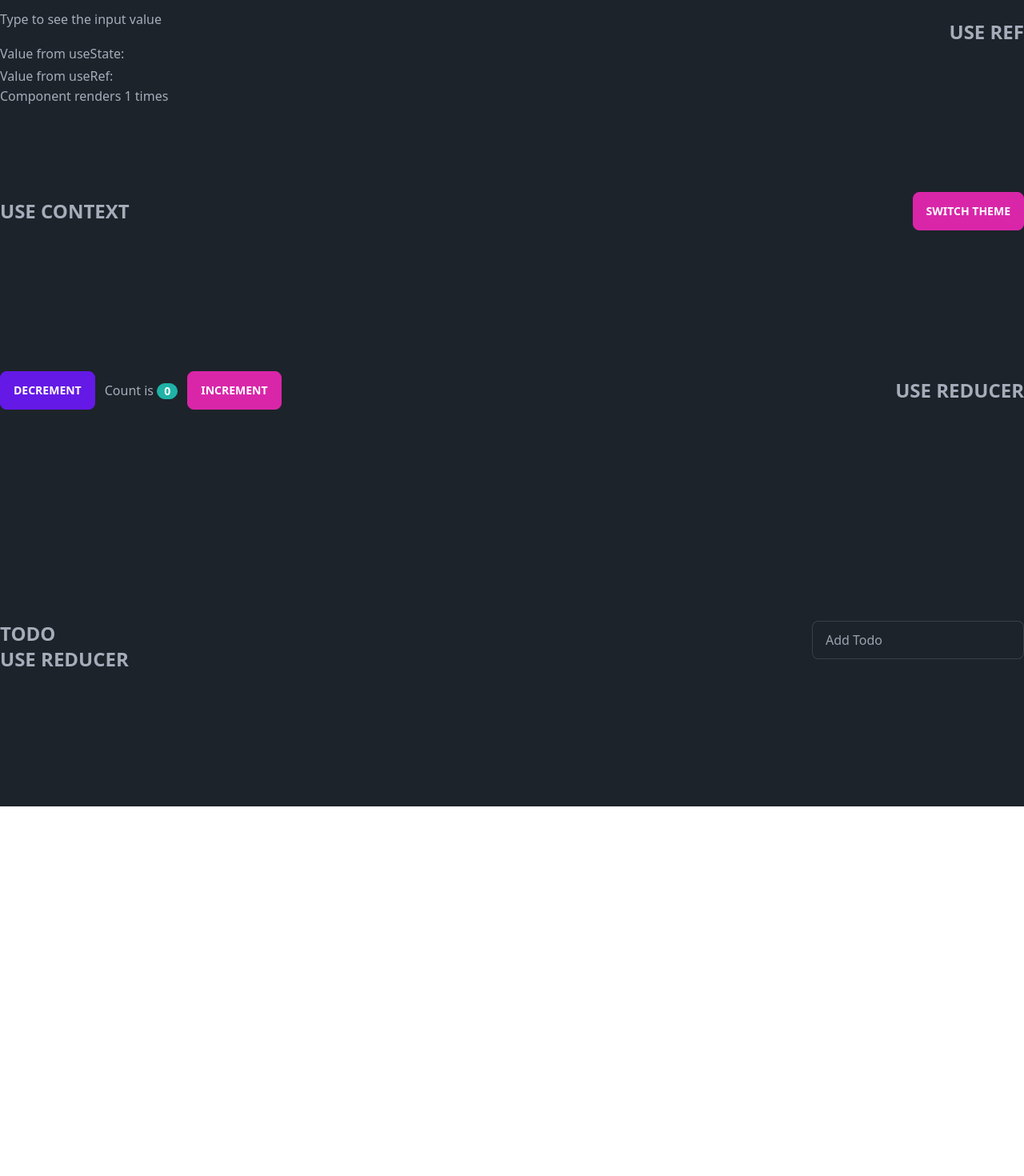
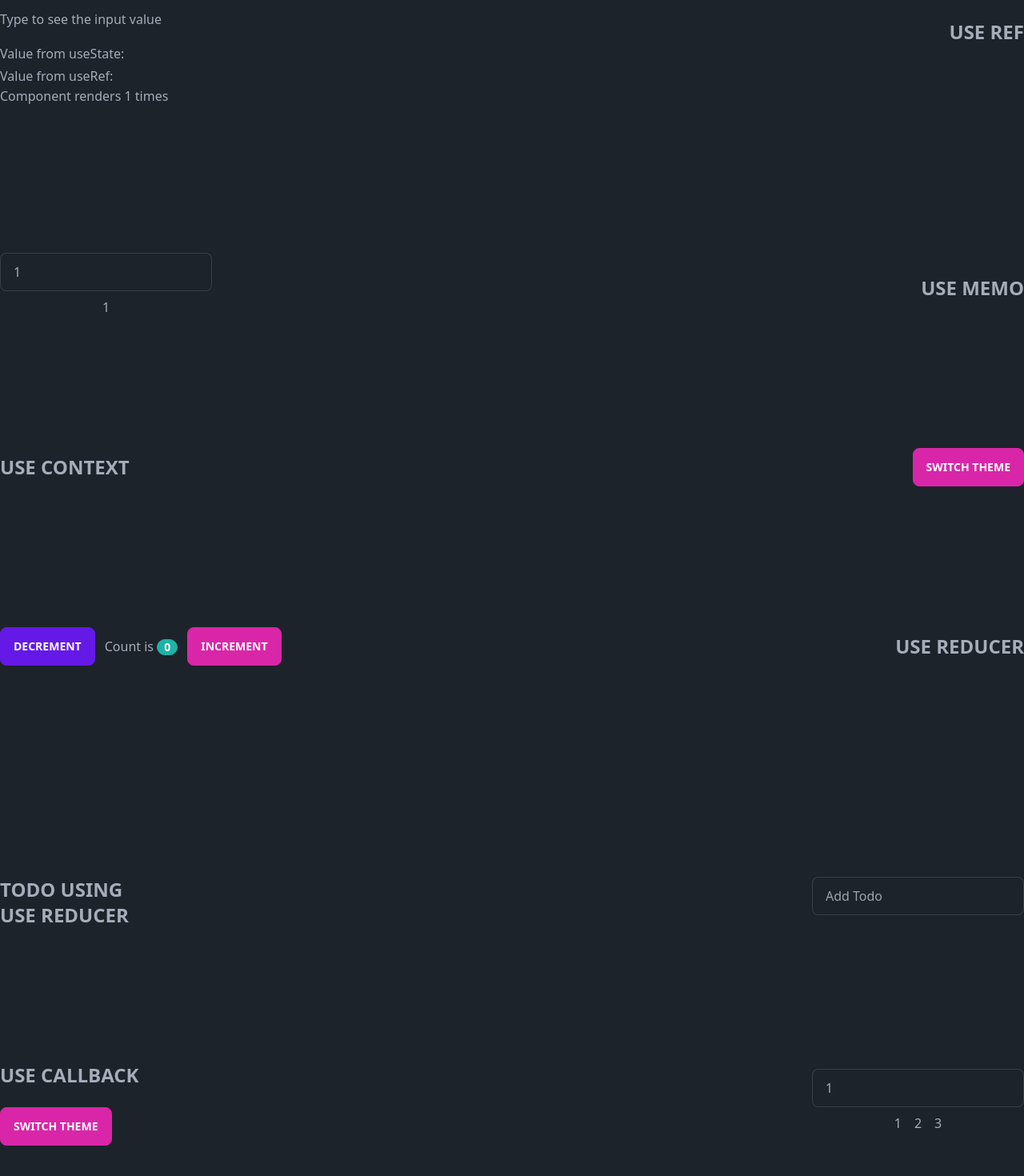
Before and after one commit to bhuvan2205/react-hooks, a React (Vite) app: page / in a window 1280 px wide. Shown: the part 544-2014 px from the top of the page at 80% size. Before the commit the page ends 1552 px from the top, so only its background shows below. Built offline with nearby package versions, Linux system fonts and the light colour scheme.

Commit message:
Feat: useCallback hook

```diff
--- a/src/App.jsx
+++ b/src/App.jsx
@@ -1,9 +1,11 @@
-import Context from "./components/context";
-import Navbar from "./components/navbar";
-import Reducer from "./components/reducer";
-import Ref from "./components/ref";
-import State from "./components/state";
-import Todo from "./components/todo";
+import Callback from "./components/Callback";
+import Context from "./components/Context";
+import Memo from "./components/Memo";
+import Navbar from "./components/Navbar";
+import Reducer from "./components/Reducer";
+import Ref from "./components/Ref";
+import State from "./components/State";
+import Todo from "./components/Todo";
 import { useDarkTheme } from "./context/theme";
 
 const App = () => {
@@ -15,9 +17,11 @@ const App = () => {
       <div className="container mx-auto overflow-x-hidden">
         <State />
         <Ref />
+        <Memo />
         <Context />
         <Reducer />
         <Todo />
+        <Callback />
       </div>
     </div>
   );
--- /dev/null
+++ b/src/components/Callback.jsx
@@ -0,0 +1,38 @@
+import { useCallback, useState } from "react";
+import List from "./List";
+import { useDarkTheme, useUpdateDarkTheme } from "../context/theme";
+
+const Callback = () => {
+  const darkTheme = useDarkTheme();
+
+  const toggleTheme = useUpdateDarkTheme();
+  const btStyles = `mt-6 btn ${darkTheme == true ? "btn-secondary" : "btn-primary"}`;
+  const [num, setNumber] = useState(1);
+  const getNums = useCallback(() => {
+    return [num, num + 1, num + 2];
+  }, [num]);
+  return (
+    <div>
+      <div className="flex items-center justify-between my-20 w-full min-h-[30vh">
+        <div>
+          <h1 className="text-2xl font-bold uppercase">Use Callback</h1>
+          <button onClick={toggleTheme} className={btStyles}>
+            Switch Theme
+          </button>
+        </div>
+        <div>
+          <input
+            type="text"
+            placeholder="Enter Number"
+            className="input input-bordered w-full max-w-xs"
+            value={num}
+            onChange={(e) => setNumber(e.target.value)}
+          />
+          <List nums={getNums} />
+        </div>
+      </div>
+    </div>
+  );
+};
+
+export default Callback;
--- a/src/components/context.jsx
+++ b/src/components/Context.jsx
@@ -2,7 +2,6 @@ import { useDarkTheme, useUpdateDarkTheme } from "../context/theme";
 
 const Context = () => {
   const darkTheme = useDarkTheme();
-  console.log({ darkTheme });
 
   const toggleTheme = useUpdateDarkTheme();
   const btStyles = `btn ${darkTheme == true ? "btn-secondary" : "btn-primary"}`;
--- /dev/null
+++ b/src/components/List.jsx
@@ -0,0 +1,21 @@
+import { useEffect, useState } from "react";
+
+// eslint-disable-next-line react/prop-types
+const List = ({ nums }) => {
+  const [items, setItems] = useState([]);
+  useEffect(() => {
+    setItems(nums);
+  }, [nums]);
+  return (
+    <div className="my-2 text-center">
+      {items &&
+        items?.map((item, index) => (
+          <span className="px-2" key={index}>
+            {item}
+          </span>
+        ))}
+    </div>
+  );
+};
+
+export default List;
--- /dev/null
+++ b/src/components/Memo.jsx
@@ -0,0 +1,42 @@
+import { useMemo, useState } from "react";
+import { squaredNumber } from "../utils/getSquare";
+
+const Memo = () => {
+  const [num, setNum] = useState(1);
+
+  const handleSubmit = (e) => {
+    e.preventDefault();
+  };
+
+  const squaredNum = useMemo(() => {
+    return squaredNumber(num);
+  }, [num]);
+  return (
+    <>
+      <div className="flex items-center justify-between my-20 w-full min-h-[30vh]">
+        <div>
+          <form onSubmit={handleSubmit}>
+            <input
+              type="text"
+              placeholder="Enter Number"
+              className="input input-bordered w-full max-w-xs"
+              value={num}
+              onChange={(e) => setNum(e.target.value)}
+            />
+          </form>
+
+          {num && (
+            <div className="my-2">
+              <span className="text-center block">{squaredNum}</span>
+            </div>
+          )}
+        </div>
+        <div>
+          <h1 className="text-2xl font-bold uppercase">Use Memo</h1>
+        </div>
+      </div>
+    </>
+  );
+};
+
+export default Memo;
--- a/src/components/todo.jsx
+++ b/src/components/Todo.jsx
@@ -38,7 +38,7 @@ const Todo = () => {
     <div className="flex items-center justify-between my-20 w-full min-h-[30vh]">
       <div>
         <h1 className="text-2xl font-bold uppercase">
-          TODO <br />
+          TODO using<br />
           Use Reducer
         </h1>
       </div>
--- a/src/index.css
+++ b/src/index.css
@@ -1371,15 +1371,29 @@ html {
   margin-right: auto;
 }
 
+.my-2 {
+  margin-top: 0.5rem;
+  margin-bottom: 0.5rem;
+}
+
 .my-20 {
   margin-top: 5rem;
   margin-bottom: 5rem;
 }
 
+.my-4 {
+  margin-top: 1rem;
+  margin-bottom: 1rem;
+}
+
 .mt-4 {
   margin-top: 1rem;
 }
 
+.mt-6 {
+  margin-top: 1.5rem;
+}
+
 .block {
   display: block;
 }
@@ -1394,22 +1408,6 @@ html {
 
 .h-5 {
   height: 1.25rem;
-}
-
-.min-h-\[50vh\] {
-  min-height: 50vh;
-}
-
-.min-h-\[250vh\] {
-  min-height: 250vh;
-}
-
-.min-h-\[20vh\] {
-  min-height: 20vh;
-}
-
-.min-h-\[40vh\] {
-  min-height: 40vh;
 }
 
 .min-h-\[30vh\] {
@@ -1465,11 +1463,6 @@ html {
   background-color: hsl(var(--b1) / var(--tw-bg-opacity));
 }
 
-.bg-black {
-  --tw-bg-opacity: 1;
-  background-color: rgb(0 0 0 / var(--tw-bg-opacity));
-}
-
 .stroke-current {
   stroke: currentColor;
 }
@@ -1488,6 +1481,11 @@ html {
   padding-bottom: 1rem;
 }
 
+.px-2 {
+  padding-left: 0.5rem;
+  padding-right: 0.5rem;
+}
+
 .pb-2 {
   padding-bottom: 0.5rem;
 }
--- /dev/null
+++ b/src/utils/getSquare.js
@@ -0,0 +1,3 @@
+export const squaredNumber = (n) => {
+  return n * n;
+};
```
Also changed, not shown: src/components/Navbar.jsx (renamed from src/components/navbar.jsx), src/components/Reducer.jsx (renamed from src/components/reducer.jsx), src/components/Ref.jsx (renamed from src/components/ref.jsx), src/components/State.jsx (renamed from src/components/state.jsx).
